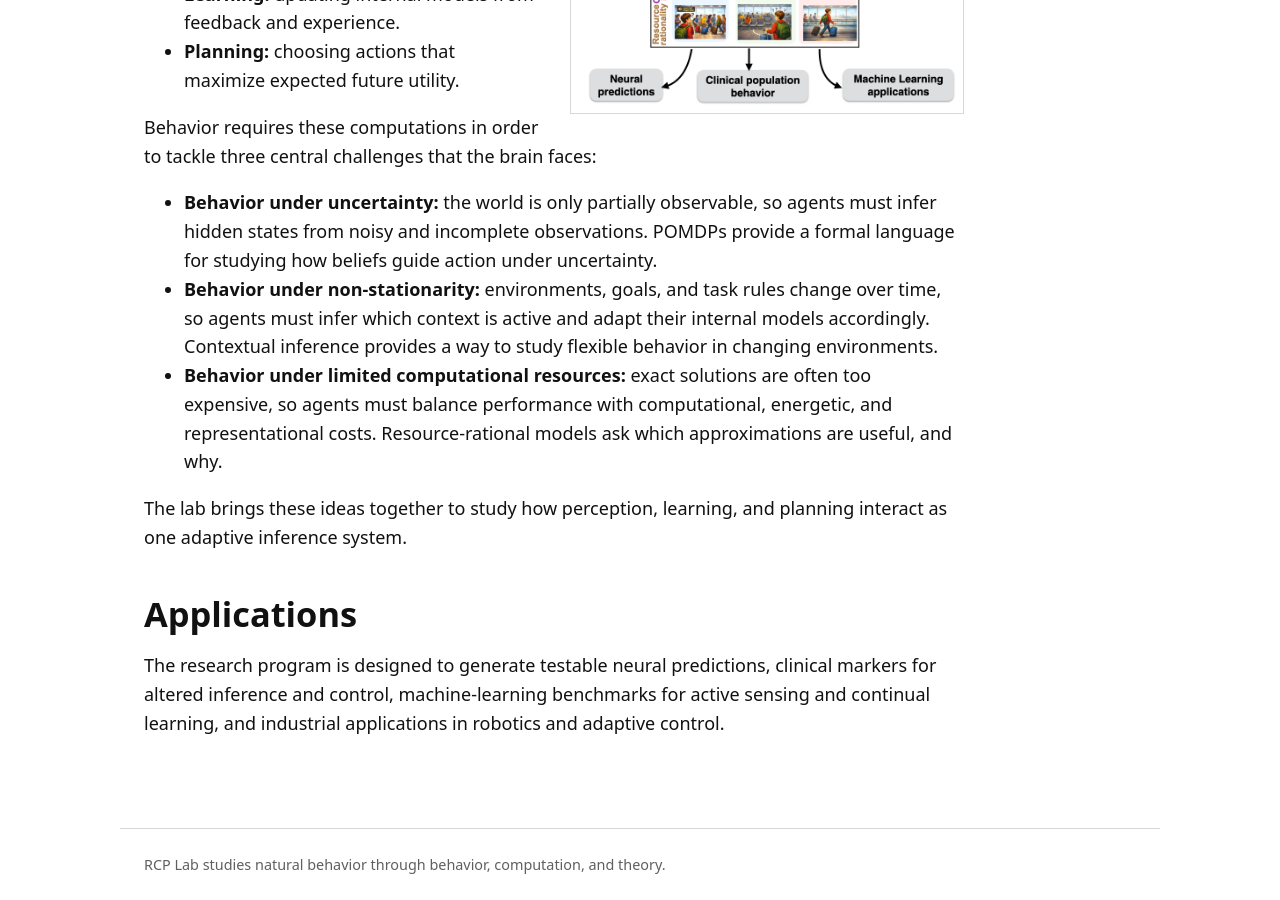
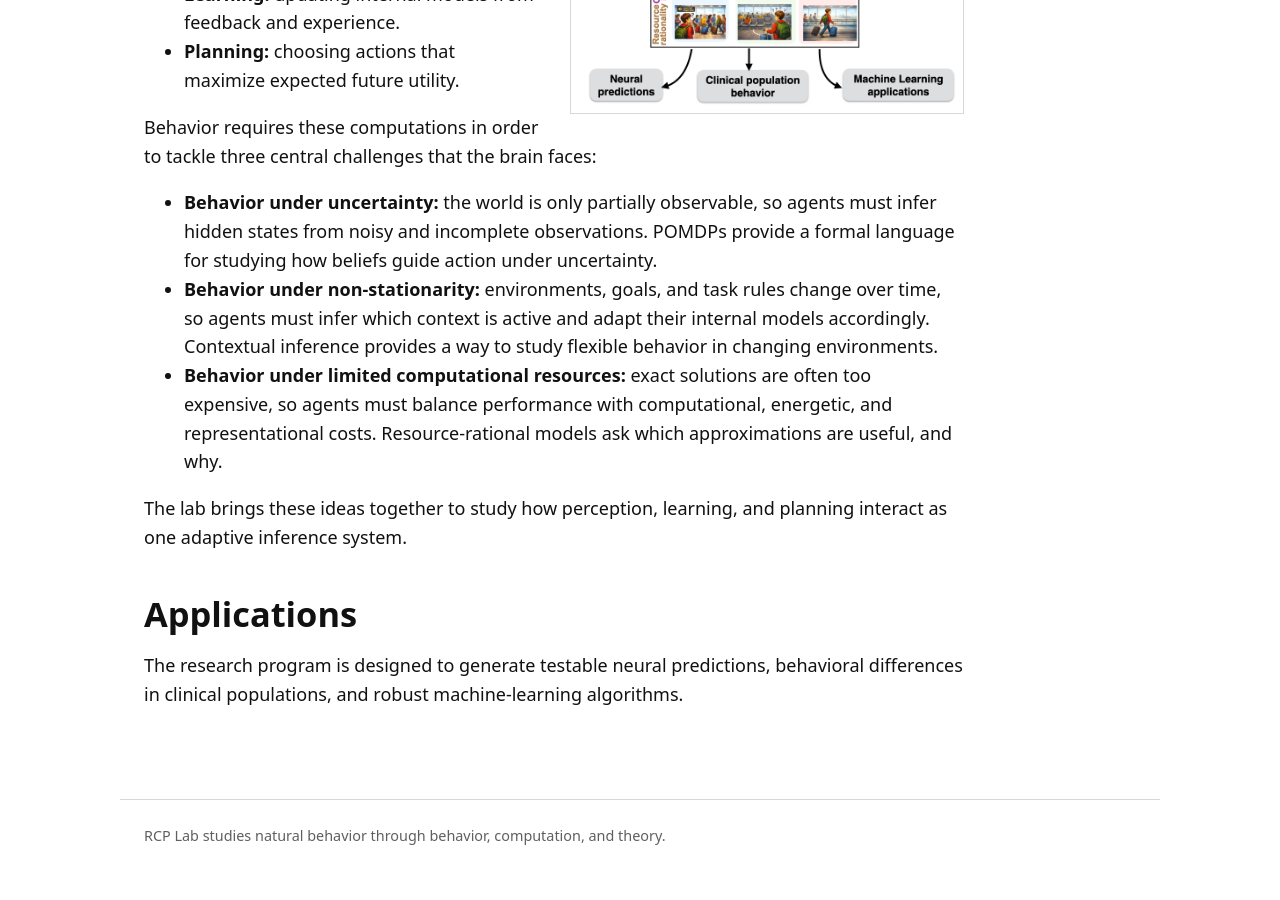
Before and after one commit to sabyashiv-iitgn/rcplab, a Jekyll site: the page built from research.md, in a window 1280 px wide and 900 px high, scrolled down 594 px. Built offline with Jekyll 4.4.1, drawn with Linux system fonts in a browser that asks for light colours; after the commit the page ends 1465 px from its top, so only the background shows below that.

Commit message:
Updated applications

```diff
--- a/research.md
+++ b/research.md
@@ -38,6 +38,4 @@ adaptive inference system.
 
 ## Applications
 
-The research program is designed to generate testable neural predictions, clinical markers for altered
-inference and control, machine-learning benchmarks for active sensing and continual learning, and
-industrial applications in robotics and adaptive control.
+The research program is designed to generate testable neural predictions, behavioral differences in clinical populations, and robust machine-learning algorithms.
```
